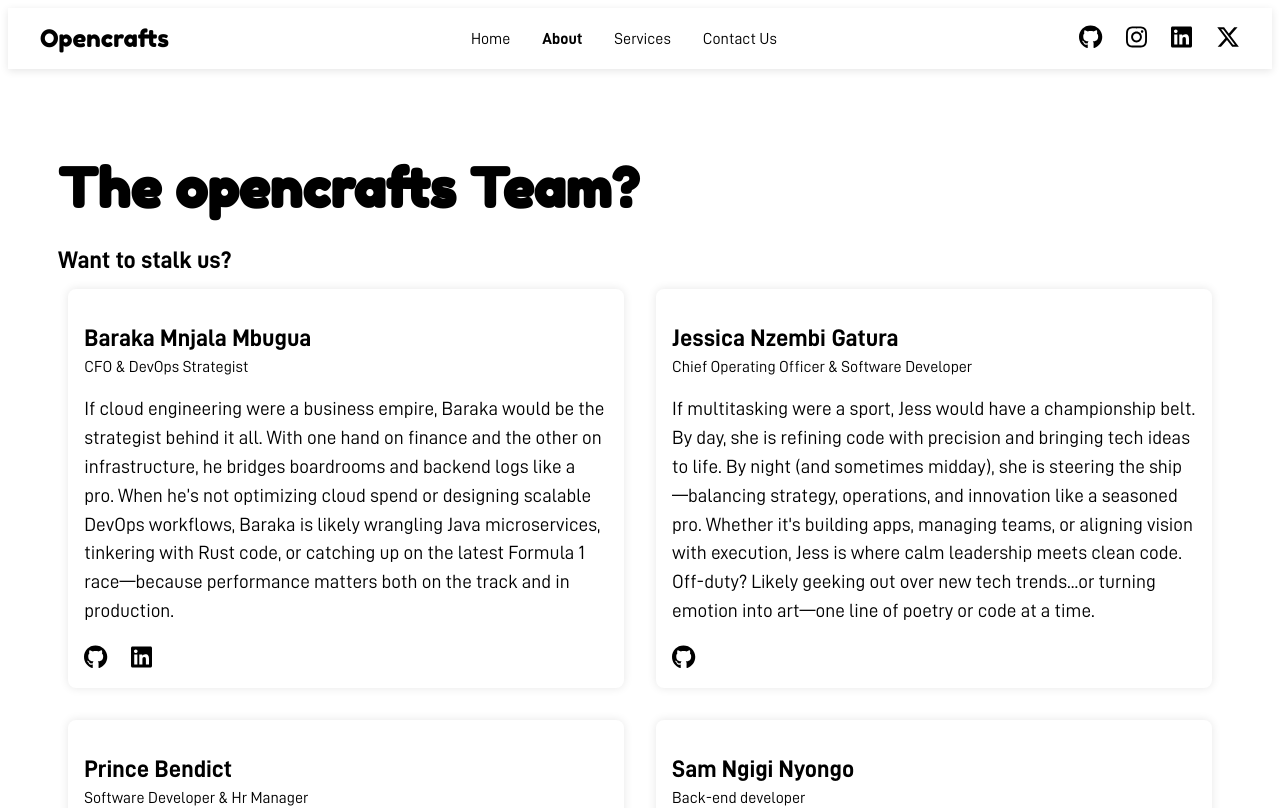
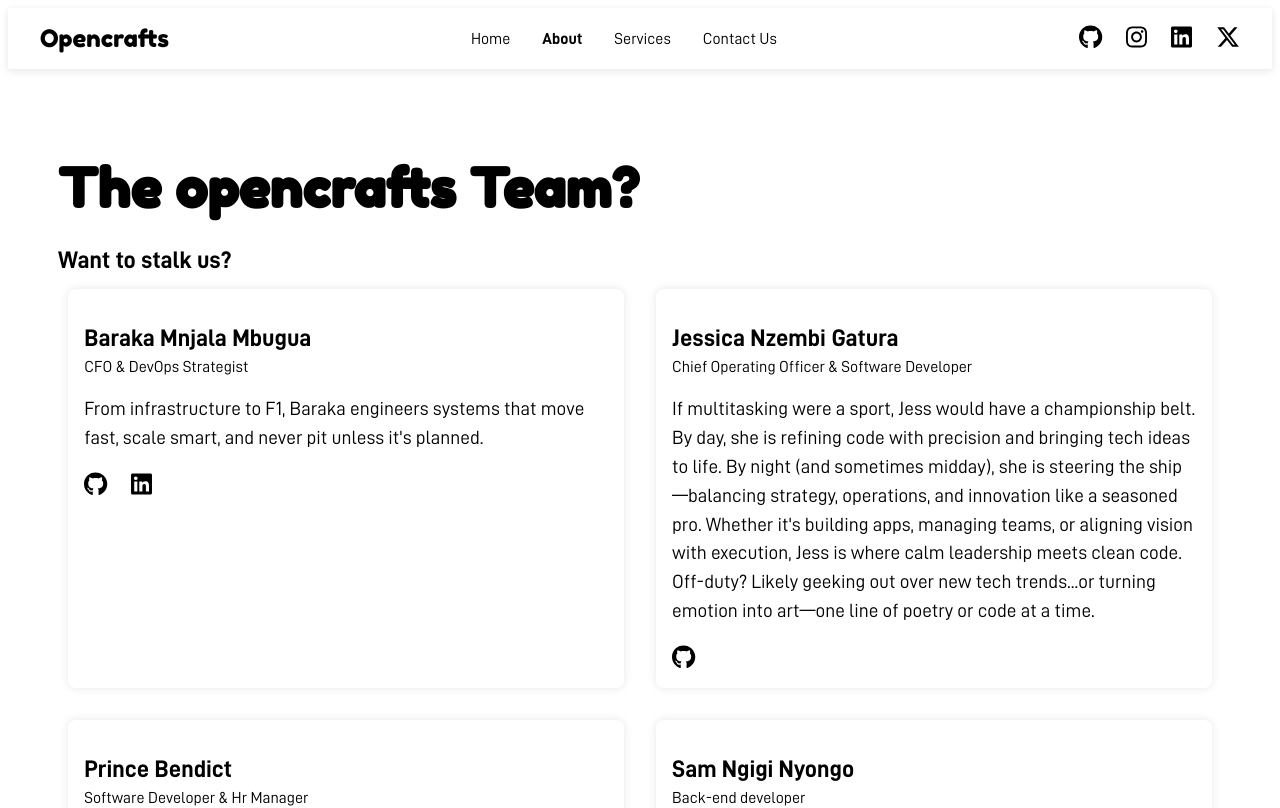
Before and after one commit to opencrafts-io/opencrafts-website, an Angular app: page /about in a window 1280 px wide. Shown: the top 808 px of the page. Built offline with nearby package versions, Linux system fonts and the light colour scheme.

Commit message:
Update about.html - Baraka's links were broken

```diff
--- a/src/app/features/about/pages/about.html
+++ b/src/app/features/about/pages/about.html
@@ -11,15 +11,11 @@
     <div class="card">
       <h2>Baraka Mnjala Mbugua</h2>
       <label>CFO & DevOps Strategist</label>
-      <p>If cloud engineering were a business empire, Baraka would be the strategist behind it all. With one hand on
-        finance and the other on infrastructure, he bridges boardrooms and backend logs like a pro. When he’s not
-        optimizing cloud spend or designing scalable DevOps workflows, Baraka is likely wrangling Java microservices,
-        tinkering with Rust code, or catching up on the latest Formula 1 race—because performance matters both on the
-        track and in production.</p>
+      <p>From infrastructure to F1, Baraka engineers systems that move fast, scale smart, and never pit unless it's planned.</p>
       <ul class="social-icons">
         <li><a href="https://github.com/eiidoubleyuwes" target="_blank"><fa-icon [icon]="faGithub"></fa-icon></a></li>
         <!-- <li><a href="https://instagram.com" target="_blank"><fa-icon [icon]="faInstagram"></fa-icon></a></li> -->
-        <li><a href="https://www.linkedin.com/in/opencrafts-io-a10339368/" target="_blank"><fa-icon
+        <li><a href="https://www.linkedin.com/in/baraka-mbugua/" target="_blank"><fa-icon
               [icon]="faLinkedin"></fa-icon></a></li>
         <!-- <li><a href="https://x.com" target="_blank"><fa-icon [icon]="faX"></fa-icon></a></li> -->
       </ul>
```
